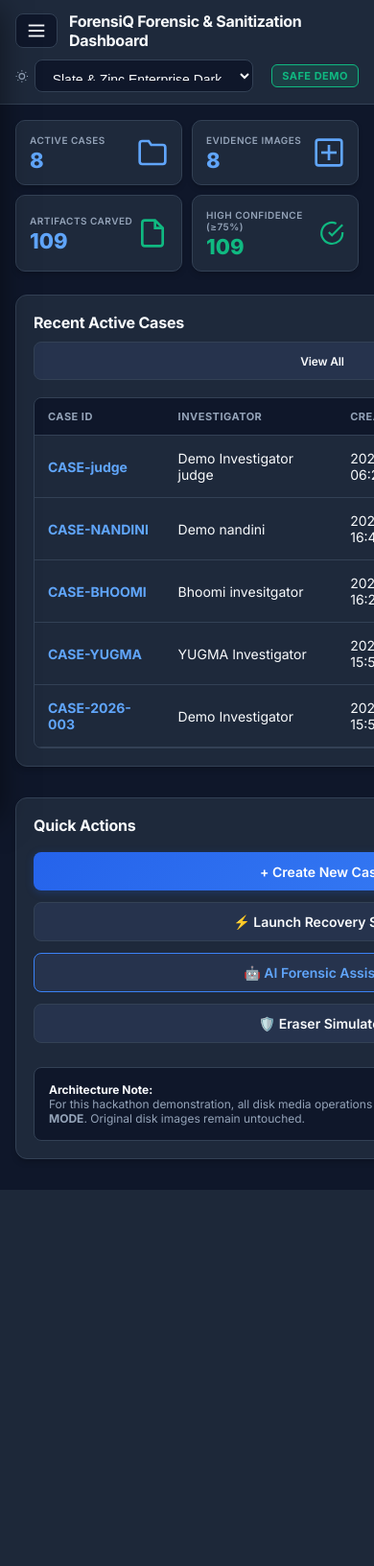
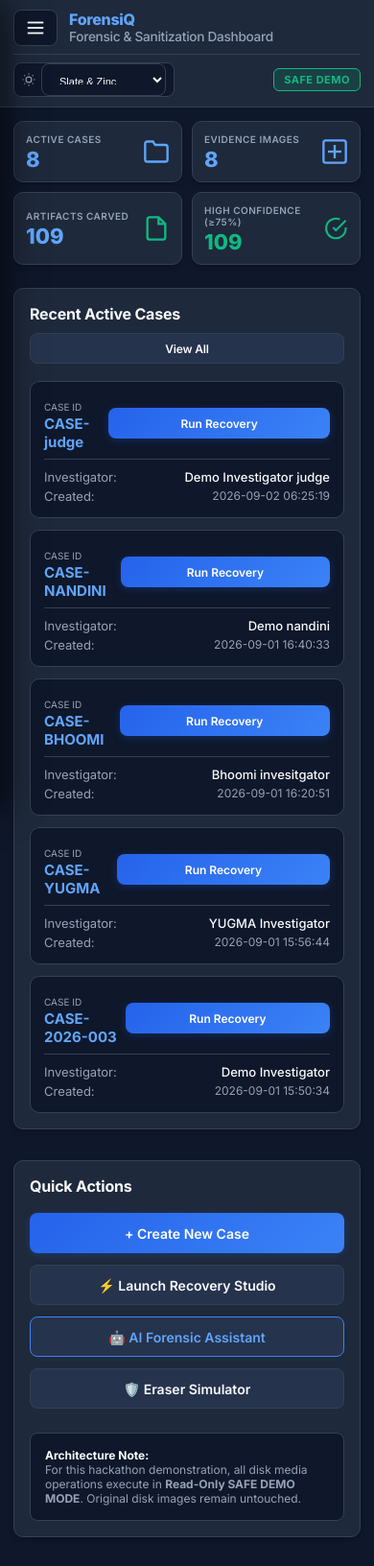
Before and after one commit to shravangh03/ForensiQ, a Flask app: page / in a window 390 px wide. Shown: the whole page at 96% size. Before the commit the page ends 1240 px from the top, so only its background shows below. Run offline with Flask 2, Linux system fonts and the light colour scheme; data comes from the database, SQL or seed files in the repository.

Commit message:
Fix mobile drawer z-index stacking, compact theme dropdown, and mobile case cards

```diff
--- a/static/css/style.css
+++ b/static/css/style.css
@@ -165,8 +165,9 @@
 
 html, body {
     width: 100%;
-    max-width: 100%;
-    overflow-x: hidden;
+    max-width: 100vw;
+    overflow-x: hidden !important;
+    position: relative;
 }
 
 body {
@@ -337,21 +345,32 @@ body {
     flex-direction: column;
     min-width: 0;
     width: calc(100% - var(--sidebar-width));
+    position: relative;
+    z-index: 1;
 }
 
 .header-bar {
-    min-height: 70px;
+    min-height: 64px;
     background-color: var(--bg-card);
     backdrop-filter: blur(10px);
     border-bottom: 1px solid var(--border-color);
     display: flex;
     align-items: center;
     justify-content: space-between;
-    padding: 12px 24px;
+    padding: 10px 24px;
     position: sticky;
     top: 0;
     z-index: 90;
     transition: background-color 0.25s ease, border-color 0.25s ease;
+    gap: 12px;
+}
+
+.header-left {
+    display: flex;
+    align-items: center;
+    gap: 12px;
+    min-width: 0;
+    flex: 1;
 }
 
 .mobile-menu-btn {
@@ -359,15 +378,30 @@ body {
     background: var(--bg-input);
     border: 1px solid var(--border-color);
     color: var(--text-main);
-    padding: 6px 10px;
+    padding: 7px 11px;
     border-radius: 8px;
     cursor: pointer;
     align-items: center;
     justify-content: center;
-    transition: border-color 0.2s ease;
+    flex-shrink: 0;
 }
 .mobile-menu-btn:hover {
     border-color: var(--border-hover);
+}
+
+.page-title-box {
+    display: flex;
+    flex-direction: column;
+    min-width: 0;
+}
+
+.brand-title-mobile {
+    display: none;
+    font-size: 16px;
+    font-weight: 800;
+    color: var(--text-highlight);
+    line-height: 1.1;
+    letter-spacing: -0.3px;
 }
 
 .page-title {
@@ -375,26 +409,48 @@ body {
     font-weight: 700;
     color: var(--text-main);
     letter-spacing: -0.3px;
+    white-space: nowrap;
+    overflow: hidden;
+    text-overflow: ellipsis;
 }
 
 .header-actions {
     display: flex;
     align-items: center;
-    gap: 15px;
+    gap: 12px;
+    flex-shrink: 0;
 }
 
 .theme-select-container {
     display: flex;
     align-items: center;
     gap: 6px;
+    background: var(--bg-input);
+    border: 1px solid var(--border-color);
+    border-radius: 8px;
+    padding: 0 8px;
 }
 
 .theme-select-input {
-    padding: 5px 10px;
+    background: transparent;
+    border: none;
+    color: var(--text-main);
+    padding: 6px 4px;
     font-size: 12px;
     height: 34px;
     width: auto;
+    max-width: 160px;
     font-weight: 500;
+    outline: none;
+    text-overflow: ellipsis;
+    white-space: nowrap;
+    overflow: hidden;
+    cursor: pointer;
+}
+
+.demo-badge {
+    white-space: nowrap;
+    flex-shrink: 0;
 }
 
 .user-info {
@@ -408,12 +464,16 @@ body {
     flex: 1;
     width: 100%;
     box-sizing: border-box;
+    padding-bottom: max(24px, env(safe-area-inset-bottom, 24px));
 }
 
-/* Grid & Cards */
+/* ==========================================================================
+   GRID & CARDS
+   ========================================================================== */
+
 .stats-grid {
     display: grid;
-    grid-template-columns: repeat(auto-fit, minmax(200px, 1fr));
+    grid-template-columns: repeat(4, 1fr);
     gap: 16px;
     margin-bottom: 24px;
 }
@@ -422,12 +482,14 @@ body {
     background-color: var(--bg-card);
     border: 1px solid var(--border-color);
     border-radius: 12px;
-    padding: 20px;
+    padding: 18px;
     display: flex;
     align-items: center;
     justify-content: space-between;
     box-shadow: var(--card-shadow);
-    transition: transform 0.2s ease, border-color 0.2s ease, background-color 0.25s ease;
+    transition: transform 0.2s ease, border-color 0.2s ease;
+    min-width: 0;
+    box-sizing: border-box;
 }
 
 .stat-card:hover {
@@ -519,7 +581,8 @@ body {
     cursor: pointer;
     transition: all 0.2s ease;
     text-decoration: none;
-    min-height: 40px;
+    min-height: 42px;
+    touch-action: manipulation;
 }
 
 .btn-primary {
@@ -579,6 +645,48 @@ table.data-table th {
 
 table.data-table tr:hover {
     background-color: var(--bg-card-hover);
+}
+
+/* Mobile Case Cards Component (Shown on small screens) */
+.mobile-cases-list {
+    display: none;
+    flex-direction: column;
+    gap: 12px;
+}
+
+.mobile-case-card {
+    background: var(--bg-input);
+    border: 1px solid var(--border-color);
+    border-radius: 10px;
+    padding: 14px;
+    display: flex;
+    flex-direction: column;
+    gap: 10px;
+}
+
+.mobile-case-card-header {
+    display: flex;
+    justify-content: space-between;
+    align-items: center;
+    border-bottom: 1px solid var(--border-color);
+    padding-bottom: 8px;
+}
+
+.mobile-case-card-body {
+    display: flex;
+    flex-direction: column;
+    gap: 4px;
+    font-size: 13px;
+}
+
+.mobile-case-info-item {
+    display: flex;
+    justify-content: space-between;
+    gap: 8px;
+}
+
+.desktop-table-container {
+    display: block;
 }
 
 /* Badges */
@@ -742,44 +851,62 @@ table.data-table tr:hover {
     }
 }
 
-/* Small Tablet (<= 768px) */
+/* Small Tablet / Large Mobile (<= 768px) */
 @media (max-width: 768px) {
     .header-bar {
-        padding: 12px 16px;
+        padding: 10px 14px;
         flex-wrap: wrap;
-        gap: 10px;
+        gap: 8px;
+    }
+    .brand-title-mobile {
+        display: block;
+    }
+    .page-title {
+        font-size: clamp(12px, 3.5vw, 15px);
+        color: var(--text-muted);
+        font-weight: 500;
     }
     .header-actions {
         width: 100%;
         justify-content: space-between;
         gap: 8px;
+        border-top: 1px solid var(--border-color);
+        padding-top: 8px;
     }
-    .page-title {
-        font-size: 16px;
+    .theme-select-input {
+        max-width: 130px;
+        font-size: 11px;
     }
     .content-area {
-        padding: 16px;
+        padding: 14px;
     }
     .card {
-        padding: 18px;
+        padding: 16px;
         margin-bottom: 16px;
+        border-radius: 10px;
+    }
+    .stats-grid {
+        grid-template-columns: 1fr 1fr;
+        gap: 10px;
     }
     .grid-4col {
         grid-template-columns: 1fr 1fr;
     }
-    .modal-card {
-        padding: 18px;
+    .desktop-table-container {
+        display: none;
+    }
+    .mobile-cases-list {
+        display: flex;
+    }
+    .user-info {
+        display: none;
     }
 }
 
-/* Mobile Screens (<= 576px) */
-@media (max-width: 576px) {
-    .stats-grid {
-        grid-template-columns: 1fr 1fr;
-        gap: 10px;
-    }
+/* Mobile Devices (<= 480px) */
+@media (max-width: 480px) {
     .stat-card {
-        padding: 14px;
+        padding: 12px;
         border-radius: 10px;
     }
     .stat-val {
@@ -787,12 +914,6 @@ table.data-table tr:hover {
     }
     .stat-label {
         font-size: 10px;
-    }
-    .header-actions {
-        flex-wrap: wrap;
-    }
-    .user-info {
-        display: none; /* Hide non-critical analyst label on tiny screens */
     }
     .grid-4col {
         grid-template-columns: 1fr;
--- a/static/js/main.js
+++ b/static/js/main.js
@@ -44,6 +44,14 @@ function closeMobileSidebar() {
 document.addEventListener('DOMContentLoaded', () => {
     initTheme();
     console.log("[ForensiQ Platform] Workstation UI Initialized.");
+
+    // Close mobile menu or modal on Escape key press
+    document.addEventListener('keydown', (e) => {
+        if (e.key === 'Escape') {
+            closeMobileSidebar();
+            closeModal();
+        }
+    });
 });
 
 // 1. Recovery Scan Runner
--- a/templates/base.html
+++ b/templates/base.html
@@ -10,10 +10,10 @@
 </head>
 <body>
 
-    <!-- Mobile Sidebar Backdrop Overlay -->
+    <!-- Mobile Sidebar Backdrop Overlay (z-index 1000) -->
     <div class="sidebar-backdrop" id="sidebarBackdrop" onclick="toggleMobileSidebar()"></div>
 
-    <!-- Sidebar Navigation -->
+    <!-- Sidebar Navigation Drawer (z-index 1100 on mobile) -->
     <aside class="sidebar" id="appSidebar">
         <div class="brand">
             <div class="brand-icon">Q</div>
@@ -81,23 +81,26 @@
     <!-- Main Content Container -->
     <div class="main-wrapper">
         <header class="header-bar">
-            <div style="display: flex; align-items: center; gap: 12px;">
+            <div class="header-left">
                 <button class="mobile-menu-btn" onclick="toggleMobileSidebar()" aria-label="Open Navigation Menu">
                     <svg width="22" height="22" fill="none" stroke="currentColor" stroke-width="2" viewBox="0 0 24 24"><line x1="3" y1="12" x2="21" y2="12"></line><line x1="3" y1="6" x2="21" y2="6"></line><line x1="3" y1="18" x2="21" y2="18"></line></svg>
                 </button>
-                <div class="page-title">{% block page_title %}ForensiQ Workstation{% endblock %}</div>
+                <div class="page-title-box">
+                    <div class="brand-title-mobile">ForensiQ</div>
+                    <div class="page-title">{% block page_title %}Forensic & Sanitization Dashboard{% endblock %}</div>
+                </div>
             </div>
 
             <div class="header-actions">
                 <!-- Theme Selector -->
                 <div class="theme-select-container">
-                    <svg width="15" height="15" fill="none" stroke="var(--text-muted)" stroke-width="2" viewBox="0 0 24 24"><circle cx="12" cy="12" r="5"></circle><path d="M12 1v2M12 21v2M4.22 4.22l1.42 1.42M18.36 18.36l1.42 1.42M1 12h2M21 12h2M4.22 19.78l1.42-1.42M18.36 5.64l1.42-1.42"></path></svg>
+                    <svg width="14" height="14" fill="none" stroke="var(--text-muted)" stroke-width="2" viewBox="0 0 24 24"><circle cx="12" cy="12" r="5"></circle><path d="M12 1v2M12 21v2M4.22 4.22l1.42 1.42M18.36 18.36l1.42 1.42M1 12h2M21 12h2M4.22 19.78l1.42-1.42M18.36 5.64l1.42-1.42"></path></svg>
                     <select id="themeSelector" onchange="changeTheme(this.value)" class="form-control theme-select-input">
-                        <option value="slate-zinc">Slate & Zinc Enterprise Dark</option>
+                        <option value="slate-zinc">Slate & Zinc</option>
                         <option value="cyber-midnight">Cyber Midnight</option>
                         <option value="emerald-matrix">Emerald Matrix</option>
                         <option value="obsidian-crimson">Obsidian Crimson</option>
-                        <option value="zinc-light">Zinc Enterprise Light</option>
+                        <option value="zinc-light">Zinc Light</option>
                     </select>
                 </div>
                 <span class="badge badge-valid demo-badge">SAFE DEMO</span>
--- a/templates/dashboard.html
+++ b/templates/dashboard.html
@@ -1,7 +1,7 @@
 {% extends 'base.html' %}
 
 {% block title %}Dashboard — ForensiQ Workstation{% endblock %}
-{% block page_title %}ForensiQ Forensic & Sanitization Dashboard{% endblock %}
+{% block page_title %}Forensic & Sanitization Dashboard{% endblock %}
 
 {% block content %}
 <!-- Overview Stats Grid -->
@@ -11,7 +11,7 @@
             <div class="stat-label">Active Cases</div>
             <div class="stat-val">{{ total_cases }}</div>
         </div>
-        <svg width="32" height="32" fill="none" stroke="var(--text-highlight)" stroke-width="2" viewBox="0 0 24 24"><path d="M22 19a2 2 0 0 1-2 2H4a2 2 0 0 1-2-2V5a2 2 0 0 1 2-2h5l2 3h9a2 2 0 0 1 2 2z"></path></svg>
+        <svg width="28" height="28" fill="none" stroke="var(--text-highlight)" stroke-width="2" viewBox="0 0 24 24"><path d="M22 19a2 2 0 0 1-2 2H4a2 2 0 0 1-2-2V5a2 2 0 0 1 2-2h5l2 3h9a2 2 0 0 1 2 2z"></path></svg>
     </div>
 
     <div class="stat-card">
@@ -19,7 +19,7 @@
             <div class="stat-label">Evidence Images</div>
             <div class="stat-val">{{ total_evidence }}</div>
         </div>
-        <svg width="32" height="32" fill="none" stroke="var(--accent-blue)" stroke-width="2" viewBox="0 0 24 24"><rect x="2" y="2" width="20" height="20" rx="2" ry="2"></rect><line x1="12" y1="18" x2="12" y2="6"></line><line x1="6" y1="12" x2="18" y2="12"></line></svg>
+        <svg width="28" height="28" fill="none" stroke="var(--accent-blue)" stroke-width="2" viewBox="0 0 24 24"><rect x="2" y="2" width="20" height="20" rx="2" ry="2"></rect><line x1="12" y1="18" x2="12" y2="6"></line><line x1="6" y1="12" x2="18" y2="12"></line></svg>
     </div>
 
     <div class="stat-card">
@@ -27,7 +27,7 @@
             <div class="stat-label">Artifacts Carved</div>
             <div class="stat-val">{{ total_artifacts }}</div>
         </div>
-        <svg width="32" height="32" fill="none" stroke="var(--accent-emerald)" stroke-width="2" viewBox="0 0 24 24"><path d="M14 2H6a2 2 0 0 0-2 2v16a2 2 0 0 0 2 2h12a2 2 0 0 0 2-2V8z"></path><polyline points="14 2 14 8 20 8"></polyline></svg>
+        <svg width="28" height="28" fill="none" stroke="var(--accent-emerald)" stroke-width="2" viewBox="0 0 24 24"><path d="M14 2H6a2 2 0 0 0-2 2v16a2 2 0 0 0 2 2h12a2 2 0 0 0 2-2V8z"></path><polyline points="14 2 14 8 20 8"></polyline></svg>
     </div>
 
     <div class="stat-card">
@@ -35,20 +35,22 @@
             <div class="stat-label">High Confidence (&ge;75%)</div>
             <div class="stat-val" style="color: var(--accent-emerald);">{{ high_conf_count }}</div>
         </div>
-        <svg width="32" height="32" fill="none" stroke="var(--accent-emerald)" stroke-width="2" viewBox="0 0 24 24"><path d="M22 11.08V12a10 10 0 1 1-5.93-9.14"></path><polyline points="22 4 12 14.01 9 11.01"></polyline></svg>
+        <svg width="28" height="28" fill="none" stroke="var(--accent-emerald)" stroke-width="2" viewBox="0 0 24 24"><path d="M22 11.08V12a10 10 0 1 1-5.93-9.14"></path><polyline points="22 4 12 14.01 9 11.01"></polyline></svg>
     </div>
 </div>
 
 <!-- Quick Actions & Case Overview -->
 <div class="grid-2fr-1fr">
 
-    <!-- Recent Cases Table -->
+    <!-- Recent Cases Card -->
     <div class="card">
         <div class="card-title">
             <span>Recent Active Cases</span>
-            <a href="{{ url_for('cases_view') }}" class="btn btn-secondary" style="padding: 6px 12px; font-size: 12px;">View All</a>
+            <a href="{{ url_for('cases_view') }}" class="btn btn-secondary" style="padding: 5px 12px; font-size: 12px; min-height: 32px;">View All</a>
         </div>
-        <div class="table-responsive">
+
+        <!-- Desktop Table View -->
+        <div class="desktop-table-container table-responsive">
             <table class="data-table">
                 <thead>
                     <tr>
@@ -65,7 +67,7 @@
                         <td>{{ c.investigator }}</td>
                         <td>{{ c.created_at }}</td>
                         <td>
-                            <a href="{{ url_for('recovery_studio', case_id=c.case_id) }}" class="btn btn-primary" style="padding: 4px 10px; font-size: 12px;">Run Recovery</a>
+                            <a href="{{ url_for('recovery_studio', case_id=c.case_id) }}" class="btn btn-primary" style="padding: 4px 10px; font-size: 12px; min-height: 30px;">Run Recovery</a>
                         </td>
                     </tr>
                     {% else %}
@@ -75,6 +77,33 @@
                     {% endfor %}
                 </tbody>
             </table>
+        </div>
+
+        <!-- Mobile Card View Component (Shown on <= 768px) -->
+        <div class="mobile-cases-list">
+            {% for c in recent_cases %}
+            <div class="mobile-case-card">
+                <div class="mobile-case-card-header">
+                    <div>
+                        <span style="font-size: 10px; color: var(--text-muted); text-transform: uppercase;">CASE ID</span>
+                        <div style="font-weight: 700; color: var(--text-highlight); font-size: 15px;">{{ c.case_id }}</div>
+                    </div>
+                    <a href="{{ url_for('recovery_studio', case_id=c.case_id) }}" class="btn btn-primary" style="padding: 5px 12px; font-size: 12px; min-height: 32px;">Run Recovery</a>
+                </div>
+                <div class="mobile-case-card-body">
+                    <div class="mobile-case-info-item">
+                        <span style="color: var(--text-muted);">Investigator:</span>
+                        <span style="color: var(--text-main); font-weight: 500;">{{ c.investigator }}</span>
+                    </div>
+                    <div class="mobile-case-info-item">
+                        <span style="color: var(--text-muted);">Created:</span>
+                        <span style="color: var(--text-muted); font-size: 12px;">{{ c.created_at }}</span>
+                    </div>
+                </div>
+            </div>
+            {% else %}
+            <div style="text-align: center; color: var(--text-muted); padding: 20px;">No cases created yet.</div>
+            {% endfor %}
         </div>
     </div>
 
```
Also changed, not shown: other parts of static/css/style.css (+32 -20 lines).
